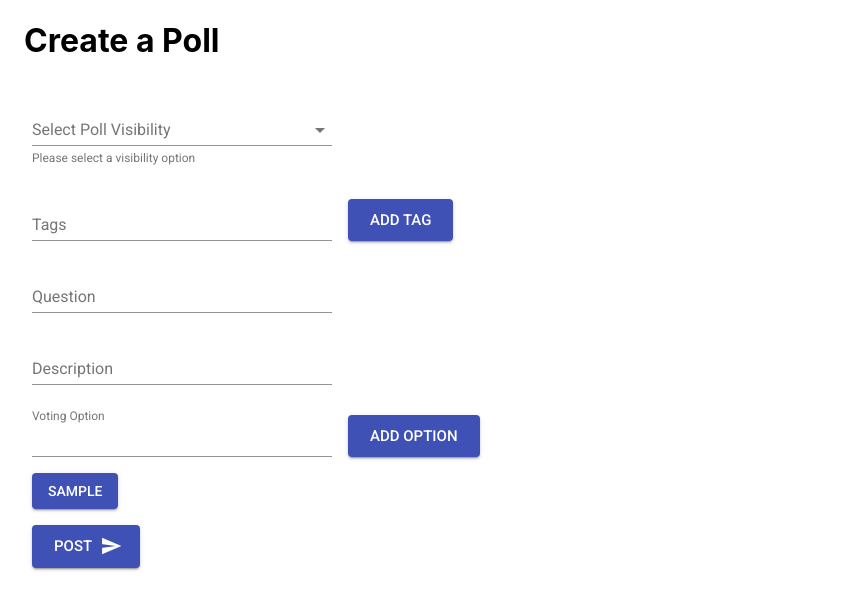
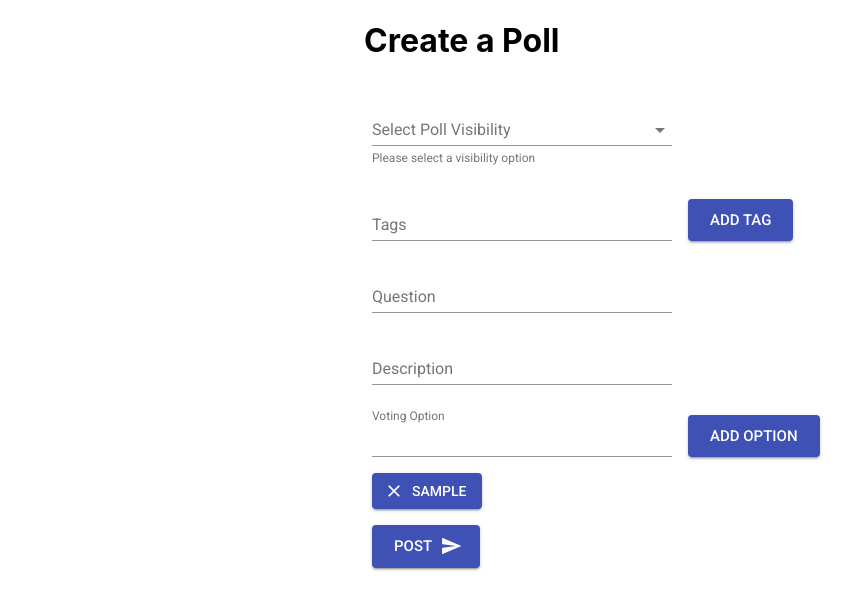
Before and after one commit to hatchways/team-indigo, a React (Create React App) app in the folder client/: page / in a window 1280 px wide. Both pictures are taken after typing "Sample" into the empty fields and a click on the button "ADD OPTION". Shown: the top 610 px of the page, without its empty margins (0-859 px from the left). Built offline with nearby package versions, Linux system fonts and the light colour scheme.

Commit message:
added feature, may now remove tags and voting options from the form on the Post Create Component

```diff
--- a/client/src/pages/PostCreate/PostCreate.js
+++ b/client/src/pages/PostCreate/PostCreate.js
@@ -45,7 +45,7 @@ const PostCreate = props => {
         setVisibility(event.target.value);
     };
 
-    const handleClick = event => {
+    const handleAdd = event => {
         const ref=event.target.textContent.split(' ')[1]
         const input=document.getElementById(`${ref}-input`)
         const { value }=input
@@ -54,8 +54,35 @@ const PostCreate = props => {
         input.value=''
     }
 
+    const handleClose = event => {
+        let target=event.target
+        let ref=target.textContent.substring(5)
+        let { value } = target
+
+        if (! value) {
+            target = target.parentElement
+            value = target.value
+
+            if (! value) {
+                target = target.parentElement.parentElement
+                ref=target.textContent.substring(5)
+                value = target.value
+            }
+        }
+
+        if (value === 'tag') {
+            const index=tags.indexOf(ref)
+            tags.splice(index, 1)
+            setTags([...tags])
+        } else if (value === 'option') {
+            const index=options.indexOf(ref)
+            options.splice(index, 1)
+            setOptions([...options])
+        }
+    }
+
     return (
-        <Container>
+        <Container maxWidth='sm'>
             <h1>Create a Poll</h1>
             <form className={classes.container} noValidate autoComplete='off'>
                 <div>
@@ -92,7 +119,7 @@ const PostCreate = props => {
                     variant="contained"
                     color="primary"
                     size="large"
-                    onClick={handleClick} >
+                    onClick={handleAdd} >
                         Add tag
                     </Button>
                 </div>
@@ -101,10 +128,13 @@ const PostCreate = props => {
                         return (
                             <Button
                             key={el}
+                            value='tag'
                             className={classes.button}
                             variant="contained"
                             color="primary"
-                            size="medium" >
+                            startIcon={<Icon>close</Icon>}
+                            size="medium"
+                            onClick={handleClose} >
                                 {el}
                             </Button>
                         )
@@ -139,7 +169,7 @@ const PostCreate = props => {
                     variant="contained"
                     color="primary"
                     size="large"
-                    onClick={handleClick} >
+                    onClick={handleAdd} >
                         Add option
                     </Button>
                 </div>
@@ -148,10 +178,13 @@ const PostCreate = props => {
                         return (
                             <Button
                             key={el}
+                            value='option'
                             className={classes.button}
                             variant="contained"
                             color="primary"
-                            size="medium" >
+                            startIcon={<Icon>close</Icon>}
+                            size="medium"
+                            onClick={handleClose} >
                                 {el}
                             </Button>
                         )
```
